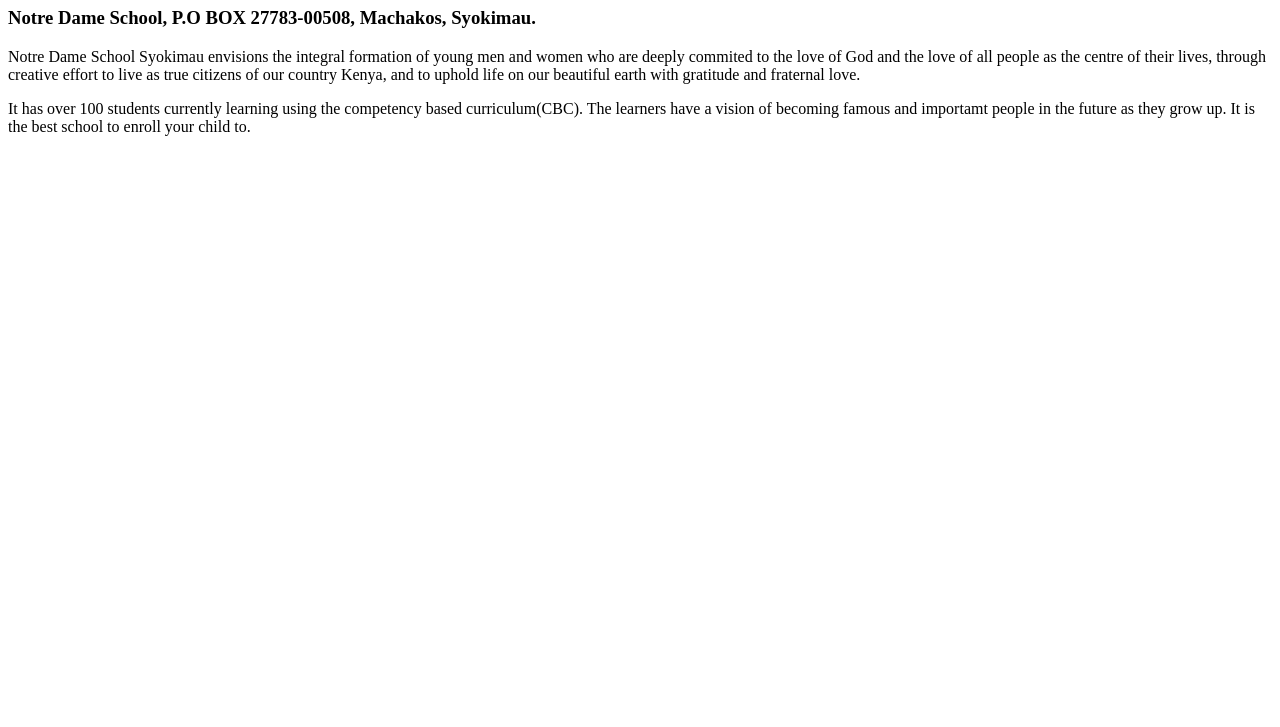
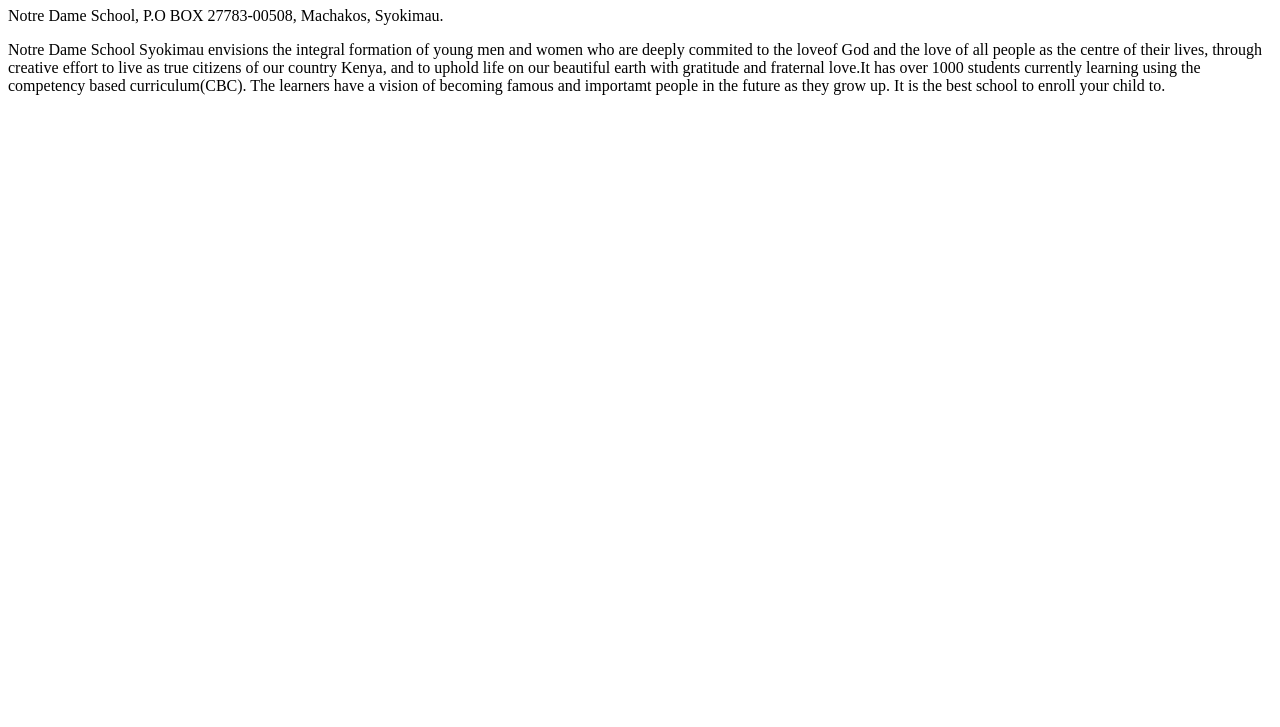
Before and after one commit to Dellacodes/My-school-Webpage, a plain HTML site: page index.html in a window 1280 px wide. Shown: the part 73-800 px from the top of the page. Drawn offline with Linux system fonts and the light colour scheme.

Commit message:
intial commit

```diff
--- a/index.html
+++ b/index.html
@@ -4,13 +4,10 @@
         <title>My School Webpage</title>
         <h1><u><b>Notre Dame School, Kenya</b></u></h1>
     </head>
-    <body><h3>Notre Dame School,
+    <body>
+       <p> Notre Dame School,
         P.O BOX 27783-00508,
         Machakos,
-        Syokimau.    </h3>
-    <p>Notre Dame School Syokimau envisions the integral formation of young men and women who are deeply commited to the love
-    of God and the love of all people as the centre of their lives, through creative effort to live as true citizens of our
-    country Kenya, and to uphold life on our beautiful earth with gratitude and fraternal love.
-</p></body>
-<p> It has over 100 students currently learning using the competency based curriculum(CBC). The learners have a vision of becoming famous and importamt people in the future as they grow up. It is the best school to enroll your child to.</p>
+        Syokimau.<br>
+    <p>Notre Dame School Syokimau envisions the integral formation of young men and women who are deeply commited to the loveof God and the love of all people as the centre of their lives, through creative effort to live as true citizens of our country Kenya, and to uphold life on our beautiful earth with gratitude and fraternal love.It has over 1000 students currently learning using the competency based curriculum(CBC). The learners have a vision of becoming famous and importamt people in the future as they grow up. It is the best school to enroll your child to.</p>
 </html>
```
